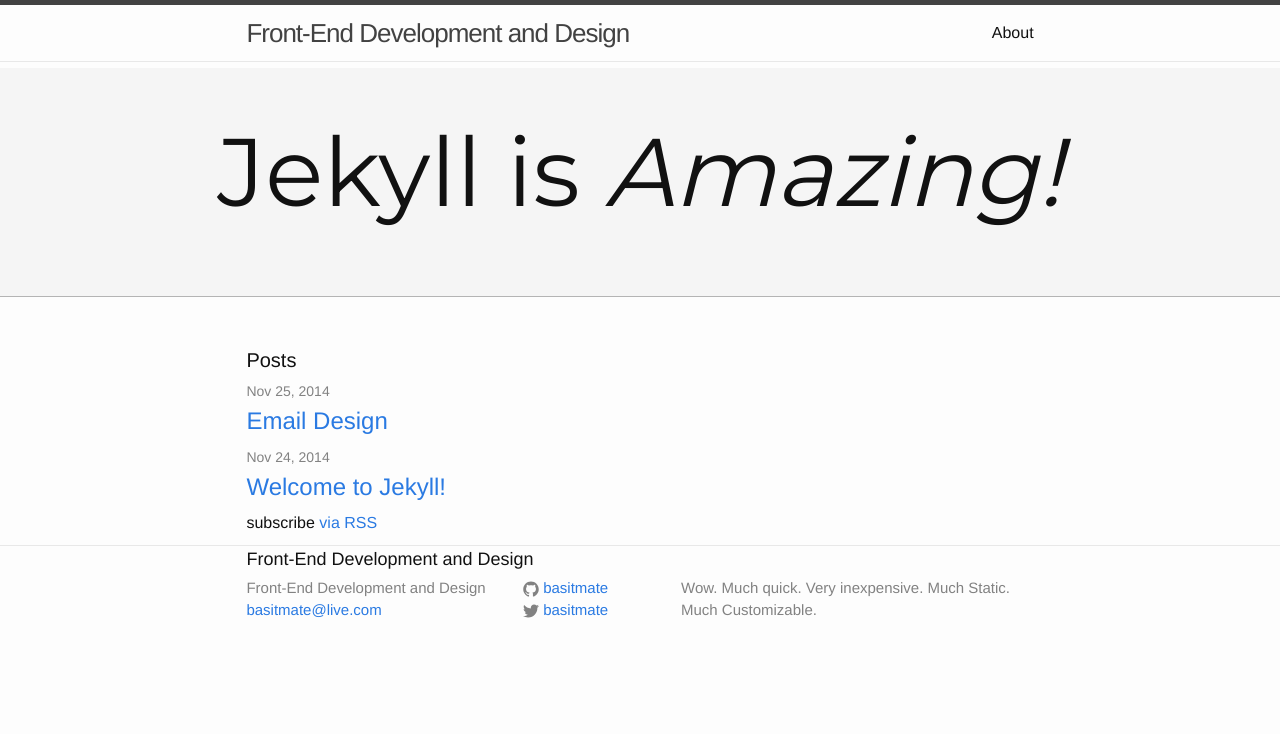
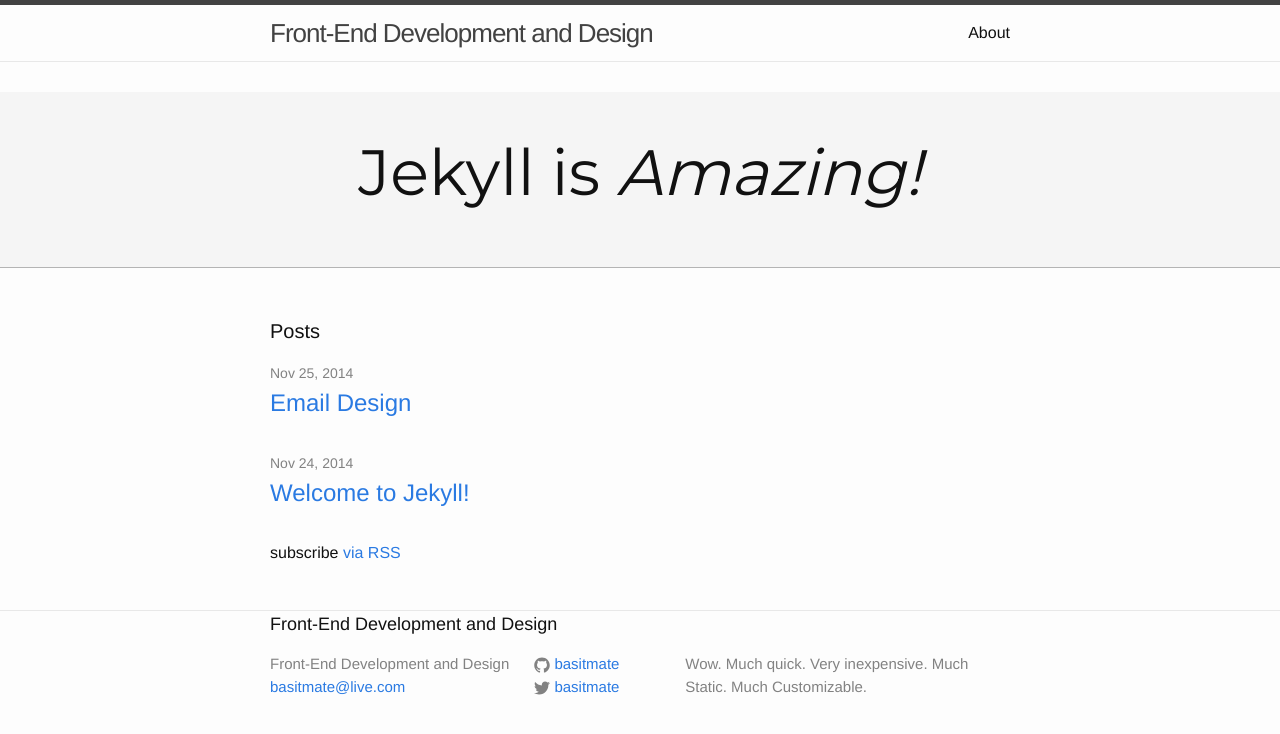
Before and after one commit to basitmate/basitmate.github.io, a Jekyll site: the page built from index.html, in a window 1280 px wide. Shown: the top 734 px of the page. Built offline with Jekyll 4.4.1, drawn with Linux system fonts in a browser that asks for light colours.

Commit message:
pad fix #2

```diff
--- a/css/main.scss
+++ b/css/main.scss
@@ -12,7 +12,7 @@
 	border-bottom: 1px solid #b4b4b4;
 	text-align: center;
 	h1 {
-		font-size: 6em;
+		font-size: 4em;
 		font-family: 'Montserrat';
 	}
 }
@@ -23,7 +23,7 @@
 $small-font-size:  $base-font-size * 0.875;
 $base-line-height: 1.5;
 
-$spacing-unit:     0.4em;
+$spacing-unit:     30px;
 
 $text-color:       #111;
 $background-color: #fdfdfd;
```
